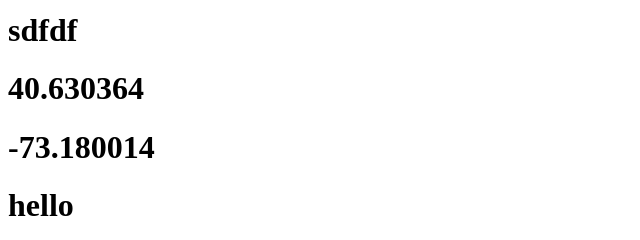
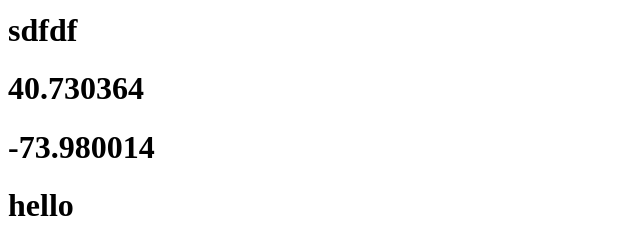
Before and after one commit to KirillHlu/data-base-for-maps, a plain HTML site: page index.html in a window 1280 px wide. Shown: the part 302-542 px from the top of the page, 0-640 px from the left. Drawn offline with Linux system fonts and the light colour scheme.

Commit message:
Update index.html

```diff
--- a/index.html
+++ b/index.html
@@ -10,8 +10,8 @@
     <h1>19.0</h1>
     <h1>35.0</h1>
     <h1>sdfdf</h1>
-    <h1>40.630364</h1>
-    <h1>-73.180014</h1>
+    <h1>40.730364</h1>
+    <h1>-73.980014</h1>
     <h1>hello</h1>
   </body>
 </html>
```
